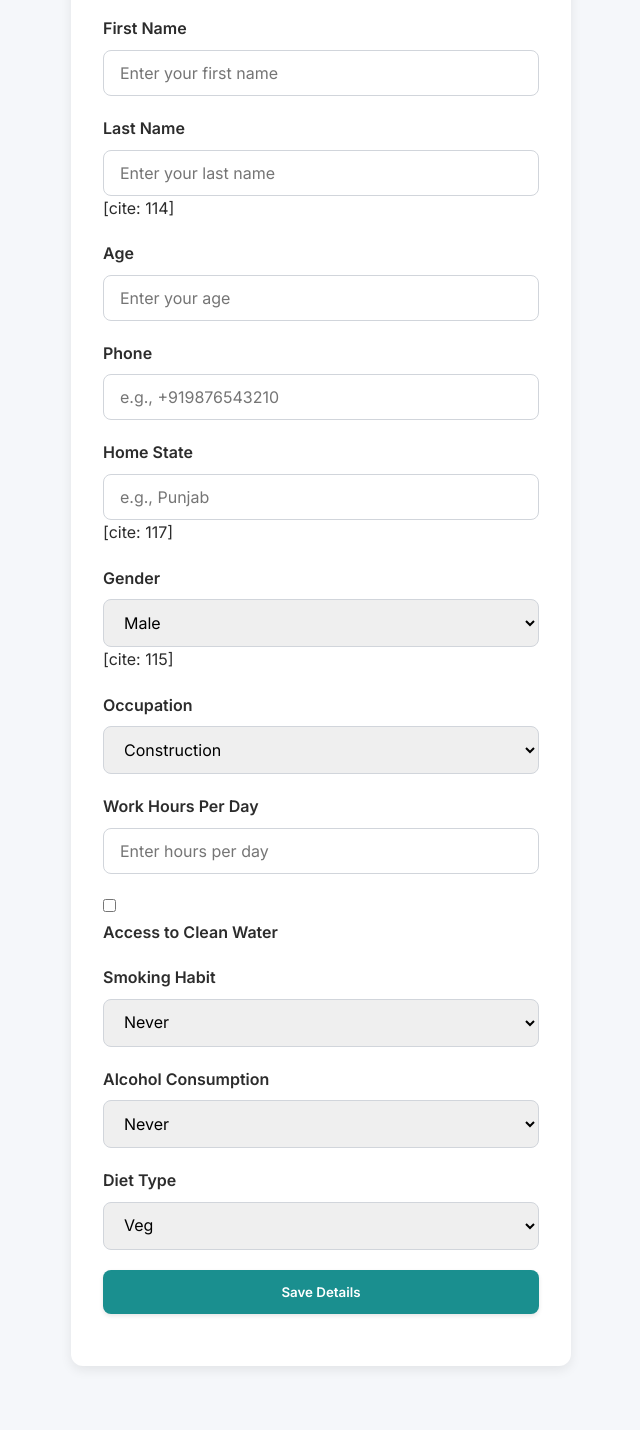
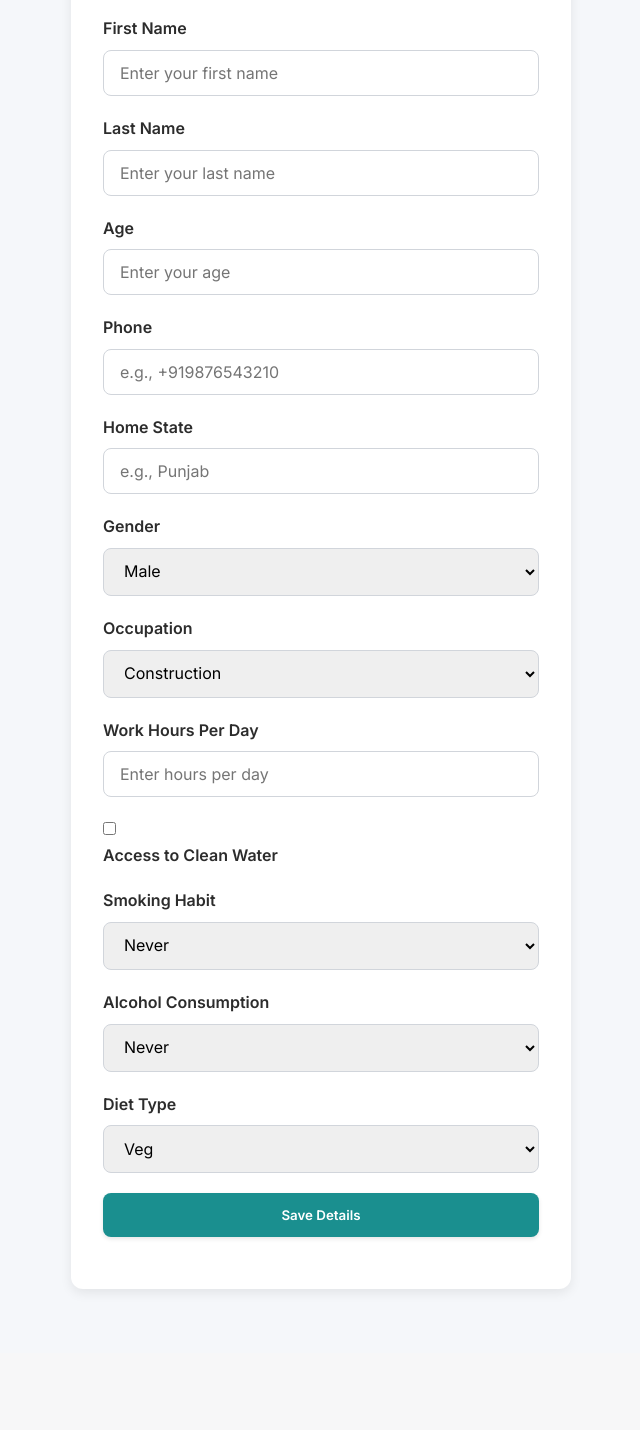
Before and after one commit to lazyserp/CuraVie, a Flask app: template templates/worker_details.html.j2 in a window 1280 px wide. Shown: the part 282-1712 px from the top of the page, without its empty margins (319-959 px from the left). After the commit the page ends 1574 px from the top, so only its background shows below. Run offline with Flask 3, Linux system fonts and the light colour scheme; the template is opened without the code that fills it: values that come from a table or form of the project are taken from there, others are empty; some libraries are stand-ins or nearby versions.

Commit message:
Minor Fixes

```diff
--- a/templates/worker_details.html.j2
+++ b/templates/worker_details.html.j2
@@ -17,7 +17,7 @@
             </div>
             <div class="form-group">
                 {{ form.last_name.label(class="form-label") }}
-                {{ form.last_name(class="form-input", placeholder="Enter your last name") }} [cite: 114]
+                {{ form.last_name(class="form-input", placeholder="Enter your last name") }}
                 {% for e in form.last_name.errors %}<div class="error">{{ e }}</div>{% endfor %}
             </div>
             <div class="form-group">
@@ -32,13 +32,13 @@
             </div>
             <div class="form-group">
                 {{ form.home_state.label(class="form-label") }}
-                {{ form.home_state(class="form-input", placeholder="e.g., Punjab") }} [cite: 117]
+                {{ form.home_state(class="form-input", placeholder="e.g., Punjab") }}
                 {% for e in form.home_state.errors %}<div class="error">{{ e }}</div>{% endfor %}
             </div>
             <div class="form-group">
                 {{ form.gender.label(class="form-label") }}
                 {{ form.gender(class="form-input") }}
-                {% for e in form.gender.errors %}<div class="error">{{ e }}</div>{% endfor %} [cite: 115]
+                {% for e in form.gender.errors %}<div class="error">{{ e }}</div>{% endfor %}
             </div>
             <div class="form-group">
                 {{ form.occupation.label(class="form-label") }}
```
